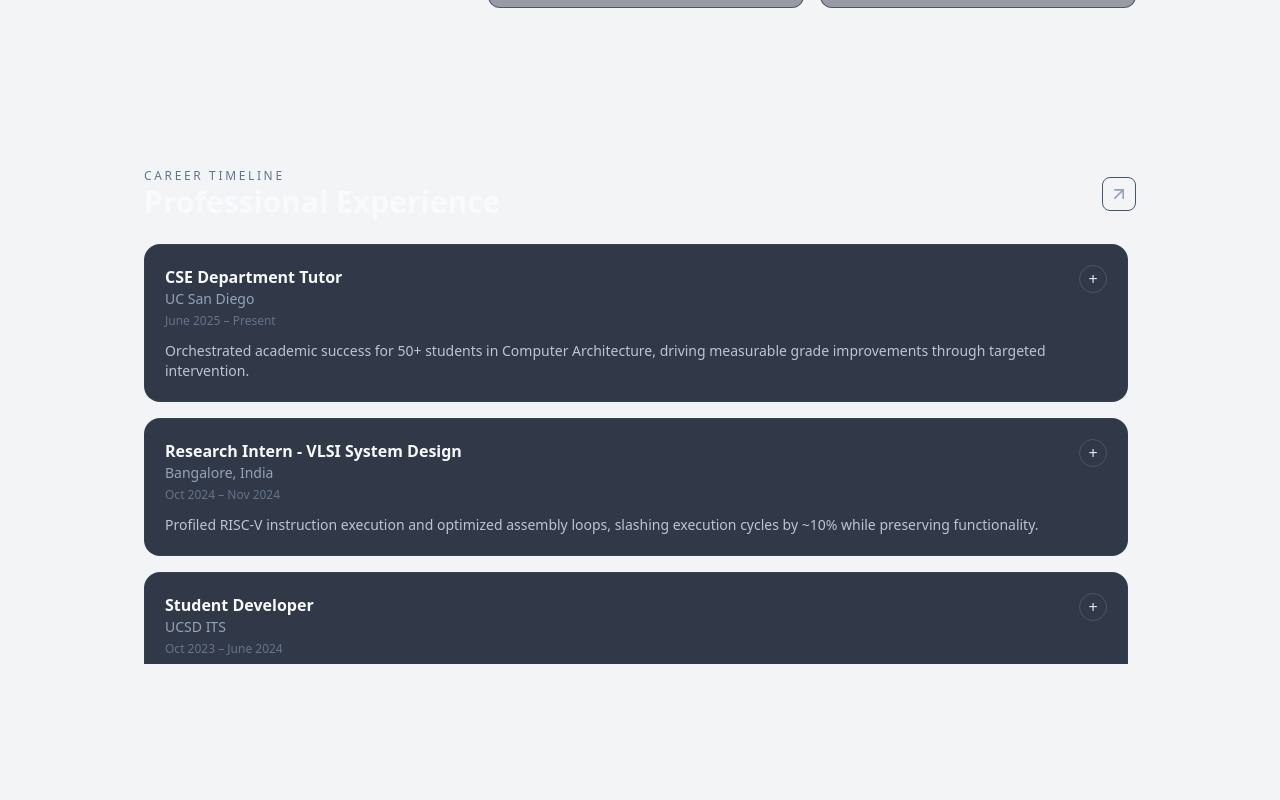
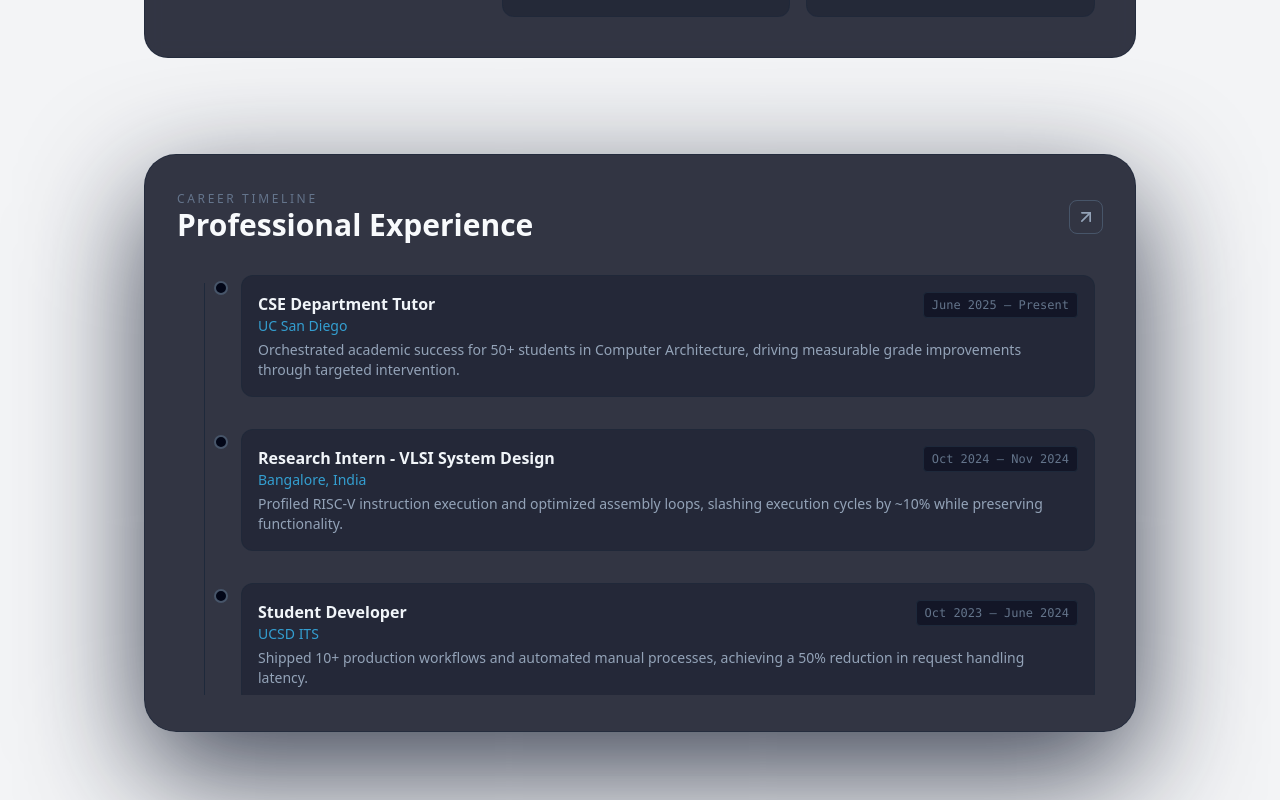
Before and after one commit to a-vidhawan/portfolio, a React (Vite) app: page / in a window 1280 px wide. Shown: the part 1300-2100 px from the top of the page. Built offline with nearby package versions, Linux system fonts and the light colour scheme.

Commit message:
refactor 2

```diff
--- a/src/components/About.jsx
+++ b/src/components/About.jsx
@@ -62,12 +62,12 @@ function About() {
   };
 
   return (
-    <div className="relative overflow-hidden py-8">
+    <div className="relative bg-slate-950/80 border border-slate-800/70 rounded-3xl p-8 md:p-10 backdrop-blur overflow-hidden">
       {/* ABOUT VIEW */}
       <div
         className={`transition-opacity duration-300 ${showSkills
-            ? 'opacity-0 pointer-events-none absolute'
-            : 'opacity-100 relative'
+          ? 'opacity-0 pointer-events-none absolute'
+          : 'opacity-100 relative'
           }`}
       >
         <div className="grid md:grid-cols-12 gap-10 items-start">
--- a/src/components/Hero.jsx
+++ b/src/components/Hero.jsx
@@ -11,7 +11,7 @@ function Hero() {
       {/* Text Content */}
       <div className="max-w-3xl space-y-6">
         <p className="text-sm md:text-base uppercase tracking-[0.35em] text-sky-400 font-medium">
-          UC San Diego
+          Hi, I&apos;m
         </p>
         <h1 className="text-5xl md:text-7xl font-bold text-slate-50 tracking-tight">
           Aarav Vidhawan
--- a/src/components/Professional.jsx
+++ b/src/components/Professional.jsx
@@ -96,16 +96,16 @@ export default function Professional() {
   return (
     <section
       id="professional"
-      className="relative overflow-hidden transition-all duration-500 py-8"
+      className="relative rounded-[32px] border border-slate-800/70 bg-slate-950/80 px-6 py-8 md:px-8 md:py-9 shadow-[0_40px_120px_rgba(15,23,42,0.8)] overflow-hidden transition-all duration-500"
     >
-      {/* LIST VIEW */}
+      {/* LIST VIEW (TIMELINE) */}
       <div
         className={`transition-all duration-500 ease-in-out ${expandedId
           ? "opacity-0 translate-x-[-20px] pointer-events-none absolute inset-0 p-6 md:p-8"
           : "opacity-100 translate-x-0 relative"
           }`}
       >
-        <div className="flex items-center justify-between mb-6">
+        <div className="flex items-center justify-between mb-8">
           <div>
             <p className="text-xs uppercase tracking-[0.22em] text-slate-500">
               Career Timeline
@@ -126,32 +126,42 @@ export default function Professional() {
         <div
           ref={listRef}
           onWheel={handleWheel}
-          className="max-h-[420px] overflow-y-auto space-y-4 pr-2 scroll-smooth"
+          className="max-h-[420px] overflow-y-auto pr-2 scroll-smooth relative pl-4 custom-scrollbar"
           style={{ overscrollBehaviorY: "contain" }}
         >
+          {/* Vertical Line */}
+          <div className="absolute left-[27px] top-2 bottom-0 w-px bg-slate-800" />
+
+          <div className="space-y-8 relative">
             {experienceList.map((item) => (
               <div
                 key={item.id}
-              className="rounded-2xl bg-slate-900/85 border border-slate-700/60 hover:border-sky-500/60 transition p-5 cursor-pointer group"
+                className="relative pl-12 group cursor-pointer"
                 onClick={() => setExpandedId(item.id)}
               >
-              <div className="flex items-start justify-between">
+                {/* Timeline Dot */}
+                <div className="absolute left-[21px] top-1.5 w-3.5 h-3.5 rounded-full border-2 border-slate-600 bg-slate-950 group-hover:border-sky-500 group-hover:bg-sky-500/20 transition-colors z-10" />
+
+                {/* Content Card */}
+                <div className="rounded-xl bg-slate-900/40 border border-slate-800/60 p-4 hover:border-sky-500/30 hover:bg-slate-900/60 transition-all">
+                  <div className="flex items-start justify-between mb-1">
                     <div>
-                  <h3 className="text-base font-semibold text-slate-50 group-hover:text-sky-300 transition-colors">
+                      <h3 className="text-base font-semibold text-slate-100 group-hover:text-sky-300 transition-colors">
                         {item.title}
                       </h3>
-                  <p className="text-sm text-slate-400">{item.company}</p>
-                  <p className="text-xs text-slate-500 mt-1">{item.period}</p>
+                      <p className="text-sm text-sky-400/80 font-medium">{item.company}</p>
                     </div>
-                <button
-                  className="w-7 h-7 rounded-full border border-slate-600 text-slate-200 group-hover:bg-sky-500/20 group-hover:border-sky-500/50 transition flex items-center justify-center"
-                >
-                  +
-                </button>
+                    <span className="text-xs text-slate-500 font-mono bg-slate-950/50 px-2 py-1 rounded border border-slate-800">
+                      {item.period}
+                    </span>
                   </div>
-              <p className="mt-3 text-sm text-slate-300/90">{item.summary}</p>
+                  <p className="text-sm text-slate-400 line-clamp-2">
+                    {item.summary}
+                  </p>
+                </div>
               </div>
             ))}
+          </div>
         </div>
       </div>
 
--- a/src/components/Projects.jsx
+++ b/src/components/Projects.jsx
@@ -161,7 +161,7 @@ export default function Projects() {
         <div className="relative">
           <div
             ref={stripRef}
-            className="flex gap-5 overflow-x-auto pb-3 pr-1 scroll-smooth snap-x snap-mandatory"
+            className="flex gap-5 overflow-x-auto pb-3 pr-1 scroll-smooth snap-x snap-mandatory custom-scrollbar"
             onWheel={handleStripWheel}
             style={{ overscrollBehaviorX: "contain" }}
           >
@@ -239,7 +239,7 @@ export default function Projects() {
                 <p className="text-xs text-slate-400 mb-2">Project Media</p>
                 <div
                   ref={galleryRef}
-                  className="flex gap-4 overflow-x-auto pb-2 scroll-smooth"
+                  className="flex gap-4 overflow-x-auto pb-2 scroll-smooth custom-scrollbar"
                   onWheel={handleGalleryWheel}
                   style={{ overscrollBehaviorX: "contain" }}
                 >
--- a/src/index.css
+++ b/src/index.css
@@ -79,3 +79,30 @@
     opacity: 0;
   }
 }
+
+/* Custom Scrollbar - Floating Blob */
+.custom-scrollbar::-webkit-scrollbar {
+  width: 6px;
+  height: 6px;
+}
+
+.custom-scrollbar::-webkit-scrollbar-track {
+  background: transparent;
+}
+
+.custom-scrollbar::-webkit-scrollbar-thumb {
+  background-color: rgba(148, 163, 184, 0.4); /* slate-400/40 */
+  border-radius: 9999px;
+  border: 2px solid transparent; /* Creates padding effect if background-clip is used, but here we just want a thin blob */
+  background-clip: content-box; /* Optional: makes it look even smaller inside the track */
+}
+
+.custom-scrollbar::-webkit-scrollbar-thumb:hover {
+  background-color: rgba(148, 163, 184, 0.6);
+}
+
+/* For Firefox */
+.custom-scrollbar {
+  scrollbar-width: thin;
+  scrollbar-color: rgba(148, 163, 184, 0.4) transparent;
+}
```
Lines whose indentation alone changed are shown as unchanged.
